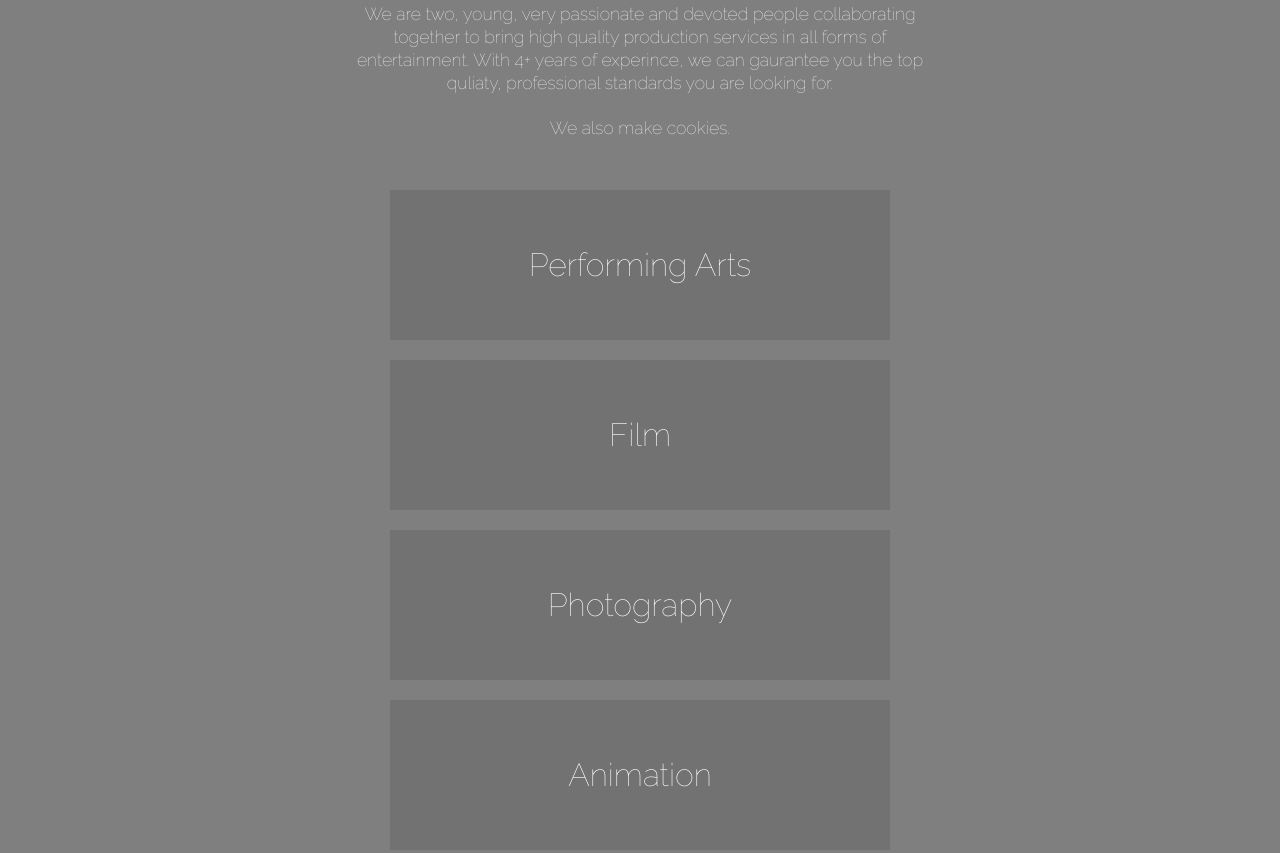
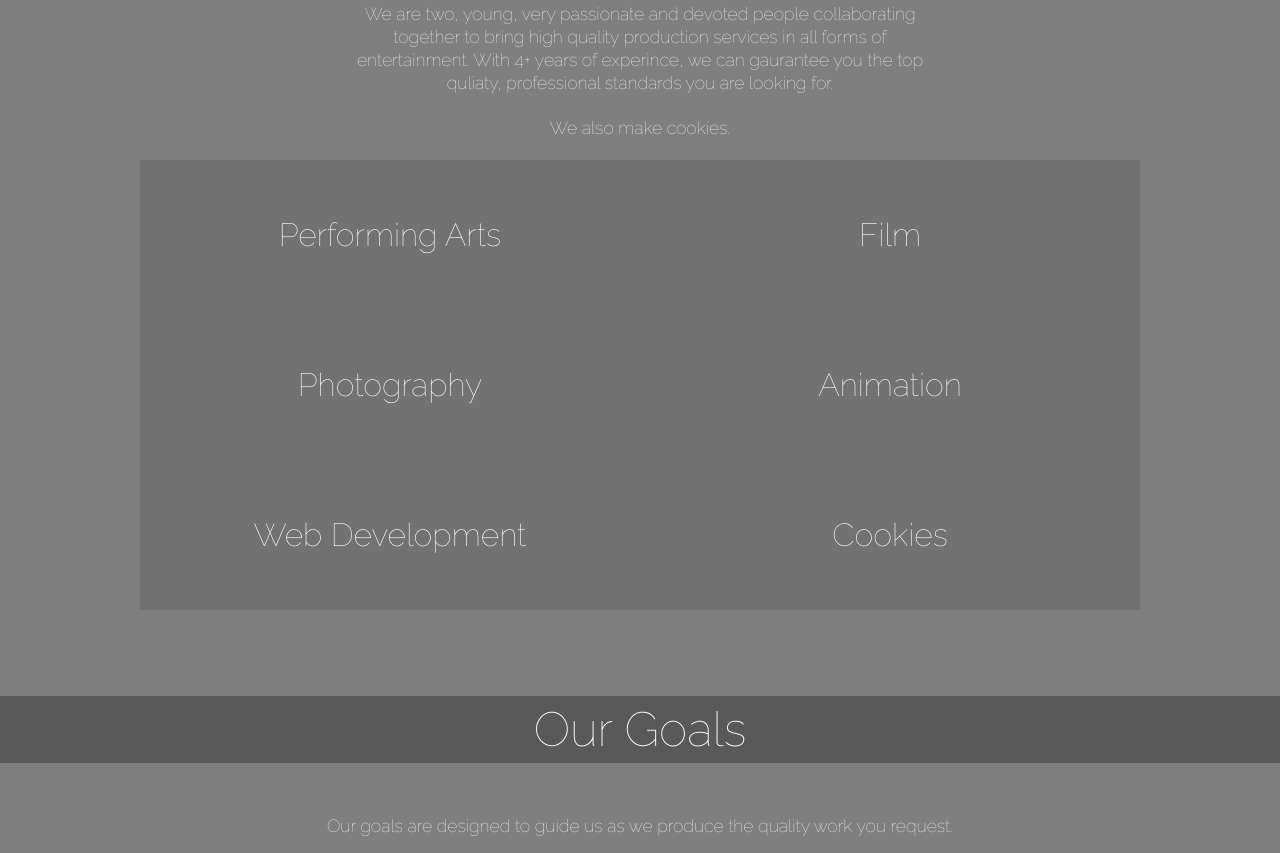
Before and after one commit to sshulgach/gsproductions, a plain HTML site: page gsproductions-page/index.html in a window 1280 px wide. Shown: the part 634-1487 px from the top of the page. Drawn offline with Linux system fonts and the light colour scheme.

Commit message:
added big buttons for services

```diff
--- a/gsproductions-page/css/main.css
+++ b/gsproductions-page/css/main.css
@@ -45,7 +45,9 @@ body{
 }
 
 
-.profiles .image {
+.image {
+  max-width: 1000px;
+  margin:0 auto;
   width:50%;
   float:left;
   margin-bottom:20px;
@@ -145,8 +147,11 @@ body{
    color: white;
    cursor: default;
    text-align: center;
-   margin: 50px auto 10px auto;
-   max-width: 500px;
+   max-width: 1000px;
+   margin:0 auto;
+   padding: 10px;
+   height: 500px;
+
  }
 
  .servicelist {
@@ -169,6 +174,7 @@ body{
   background-color: rgba(0,0,0,0.1);
   position: relative;
   margin: 20px auto;
+  max-width: 500px;
 }
 
 .service:hover {
@@ -179,21 +185,50 @@ body{
 }
 
 .perf-arts {
+  max-width: 1000px;
+  margin:0 auto;
+  width:50%;
+  float:left;
+  display:block;
 
 }
 .film {
-
+  max-width: 1000px;
+  margin:0 auto;
+  width:50%;
+  float:left;
+  display:block;
 }
 
 .photography {
-
+  max-width: 1000px;
+  margin:0 auto;
+  width:50%;
+  float:left;
+  display:block;
 }
 
 .animation {
-
+  max-width: 1000px;
+  margin:0 auto;
+  width:50%;
+  float:left;
+  display:block;
 }
 .webdev {
+  max-width: 1000px;
+  margin:0 auto;
+  width:50%;
+  float:left;
+  display:block;
+}
 
+.cookies {
+  max-width: 1000px;
+  margin:0 auto;
+  width:50%;
+  float:left;
+  display:block;
 }
 /*
 #toggle {
--- a/gsproductions-page/index.html
+++ b/gsproductions-page/index.html
@@ -44,6 +44,7 @@
       <li class="service photography">Photography</li>
       <li class="service animation">Animation</li>
       <li class="service webdev">Web Development</li>
+      <li class="service cookies">Cookies</li>
     </ul>
   </div>
 
```
